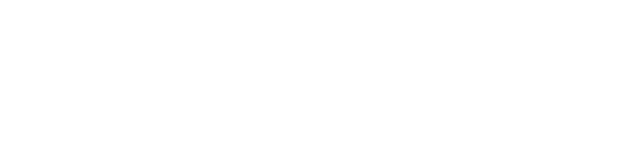
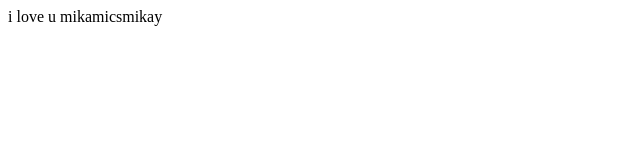
Before and after one commit to nixlovesnanamijjk/nicanixnikay, a plain HTML site: page index.html in a window 1280 px wide. Shown: the whole page, without its empty margins (0-640 px from the left). Drawn offline with Linux system fonts and the light colour scheme.

Commit message:
Update index.html

```diff
--- a/index.html
+++ b/index.html
@@ -11,6 +11,7 @@
               <link rel="icon" href="icon.png" type="image/gif">
         </head>
         <body>
-                <!-- i love u mikamicsmikay -->
+                <!-- Place the content here -->
+          i love u mikamicsmikay
         </body>
   </html>
```
